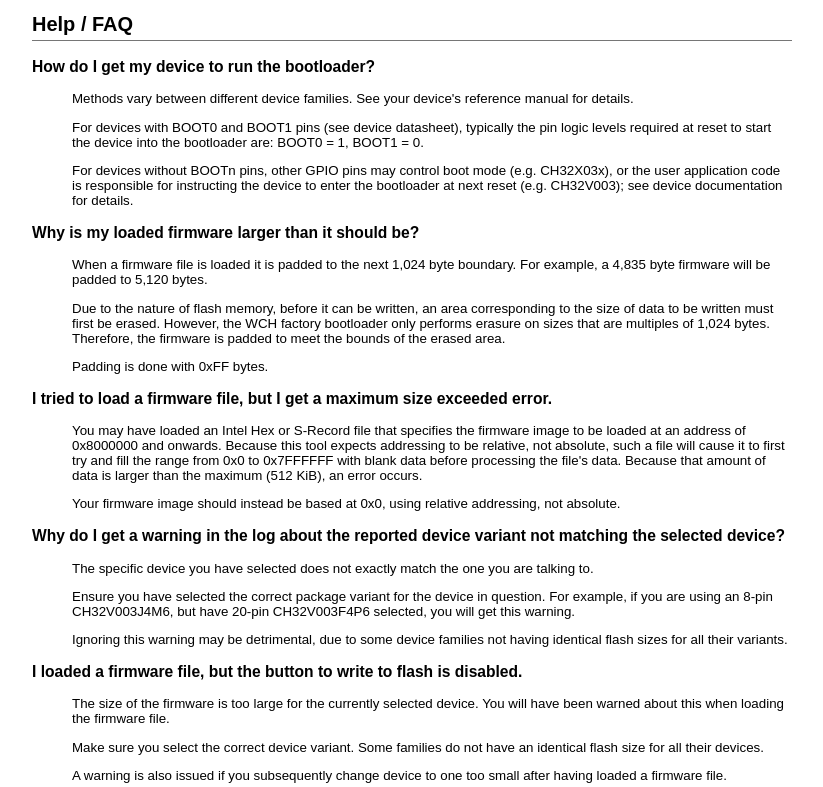
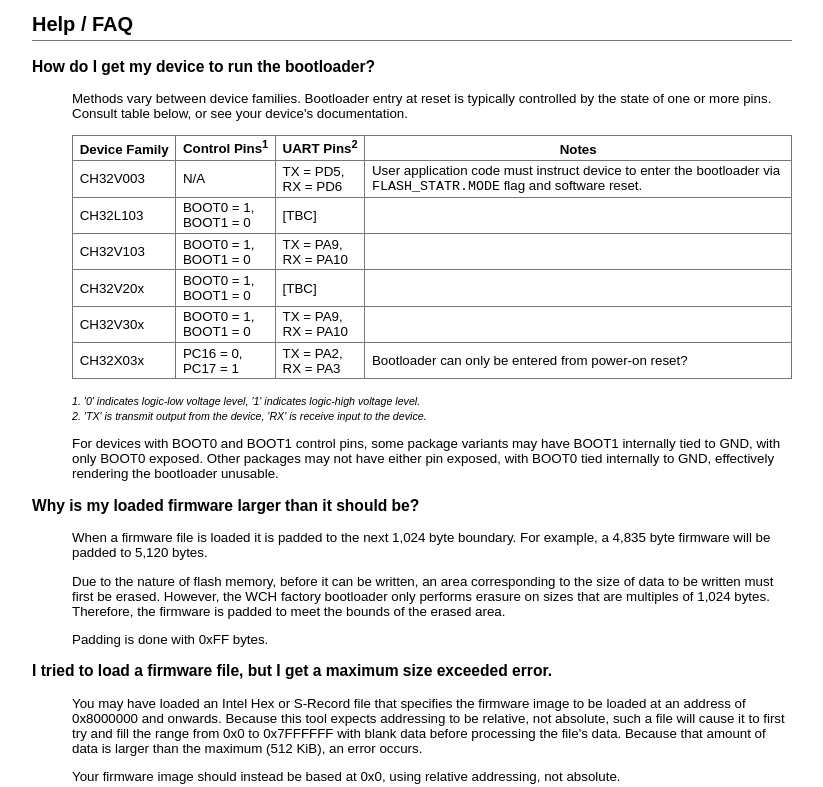
Before and after one commit to basilhussain/basilhussain.github.io, a plain HTML site: page wchisp/index.html in a window 1280 px wide. Shown: the part 969-1756 px from the top of the page, without its empty margins (228-1051 px from the left). Drawn offline with Linux system fonts and the light colour scheme.

Commit message:
Update FAQ info on WCH ISP

```diff
--- a/wchisp/index.html
+++ b/wchisp/index.html
@@ -146,9 +146,60 @@
 
 			<hgroup>
 				<h3>How do I get my device to run the bootloader?</h3>
-				<p>Methods vary between different device families. See your device's reference manual for details.</p>
-				<p>For devices with BOOT0 and BOOT1 pins (see device datasheet), typically the pin logic levels required at reset to start the device into the bootloader are: BOOT0 = 1, BOOT1 = 0.</p>
-				<p>For devices without BOOTn pins, other GPIO pins may control boot mode (e.g. CH32X03x), or the user application code is responsible for instructing the device to enter the bootloader at next reset (e.g. CH32V003); see device documentation for details.</p>
+				<p>Methods vary between device families. Bootloader entry at reset is typically controlled by the state of one or more pins. Consult table below, or see your device's documentation.</p>
+				<table>
+					<thead>
+						<tr>
+							<th>Device Family</th>
+							<th>Control Pins<sup>1</sup></th>
+							<th>UART Pins<sup>2</sup></th>
+							<th>Notes</th>
+						</tr>
+					</thead>
+					<tbody>
+						<tr>
+							<td>CH32V003</td>
+							<td>N/A</td>
+							<td>TX = PD5,<br />RX = PD6</td>
+							<td>User application code must instruct device to enter the bootloader via <code>FLASH_STATR.MODE</code> flag and software reset.</td>
+						</tr>
+						<tr>
+							<td>CH32L103</td>
+							<td>BOOT0 = 1,<br />BOOT1 = 0</td>
+							<td>[TBC]</td>
+							<td></td>
+						</tr>
+						<tr>
+							<td>CH32V103</td>
+							<td>BOOT0 = 1,<br />BOOT1 = 0</td>
+							<td>TX = PA9,<br />RX = PA10</td>
+							<td></td>
+						</tr>
+						<tr>
+							<td>CH32V20x</td>
+							<td>BOOT0 = 1,<br />BOOT1 = 0</td>
+							<td>[TBC]</td>
+							<td></td>
+						</tr>
+						<tr>
+							<td>CH32V30x</td>
+							<td>BOOT0 = 1,<br />BOOT1 = 0</td>
+							<td>TX = PA9,<br />RX = PA10</td>
+							<td></td>
+						</tr>
+						<tr>
+							<td>CH32X03x</td>
+							<td>PC16 = 0,<br />PC17 = 1</td>
+							<td>TX = PA2,<br />RX = PA3</td>
+							<td>Bootloader can only be entered from power-on reset?</td>
+						</tr>
+					</tbody>
+				</table>
+				<p>
+					<span class="note">1. '0' indicates logic-low voltage level, '1' indicates logic-high voltage level.</span><br />
+					<span class="note">2. 'TX' is transmit output from the device, 'RX' is receive input to the device.</span><br />
+				</p>
+				<p>For devices with BOOT0 and BOOT1 control pins, some package variants may have BOOT1 internally tied to GND, with only BOOT0 exposed. Other packages may not have either pin exposed, with BOOT0 tied internally to GND, effectively rendering the bootloader unusable.</p>
 			</hgroup>
 
 			<hgroup>
@@ -196,6 +247,16 @@
 			</hgroup>
 
 			<hgroup>
+				<h3>Why is there no option to read flash?</h3>
+				<p>The WCH bootloader does not support reading out the contents of flash &mdash; there is no command in the protocol to accomplish that.</p>
+			</hgroup>
+
+			<hgroup>
+				<h3>Does my firmware data get uploaded to or saved on the server?</h3>
+				<p>No. Although it is hosted on a web server, this tool runs locally in your web browser, and any firmware file you load never leaves your computer, nor is it retained anywhere.</p>
+			</hgroup>
+
+			<hgroup>
 				<h3>The device I want to program is not listed.</h3>
 				<p>If your device's factory bootloader supports serial UART communication, then you can request it to be added by opening a new Issue on the <a href="https://github.com/basilhussain/" target="_blank">GitHub repository</a>.</p>
 			</hgroup>
--- a/wchisp/style.css
+++ b/wchisp/style.css
@@ -142,6 +142,7 @@ div.hex {
 	overflow-y: scroll;
 	border: 1px solid black;
 	font-family: monospace;
+	white-space: pre;
 }
 
 div.hex {
@@ -364,8 +365,31 @@ section.help > h2 {
 	padding-bottom: 0.2em;
 }
 
-section.help hgroup > p, section.help hgroup > ul, section.help hgroup > ol {
+section.help hgroup p, section.help hgroup ul, section.help hgroup ol, section.help hgroup table {
 	margin-left: 3em;
+}
+
+section.help hgroup table {
+	border: 1px solid #767676;
+	border-spacing: 0;
+	border-collapse: collapse;
+}
+
+section.help hgroup table td, section.help hgroup table th {
+	border: 1px solid #767676;
+	padding: 0.2em 0.5em;
+	vertical-align: middle;
+}
+
+section.help hgroup table th {
+	font-weight: bold;
+	white-space: nowrap;
+	vertical-align: bottom;
+}
+
+section.help hgroup p span.note {
+	font-size: 0.8em;
+	font-style: italic;
 }
 
 footer.footer {
```
